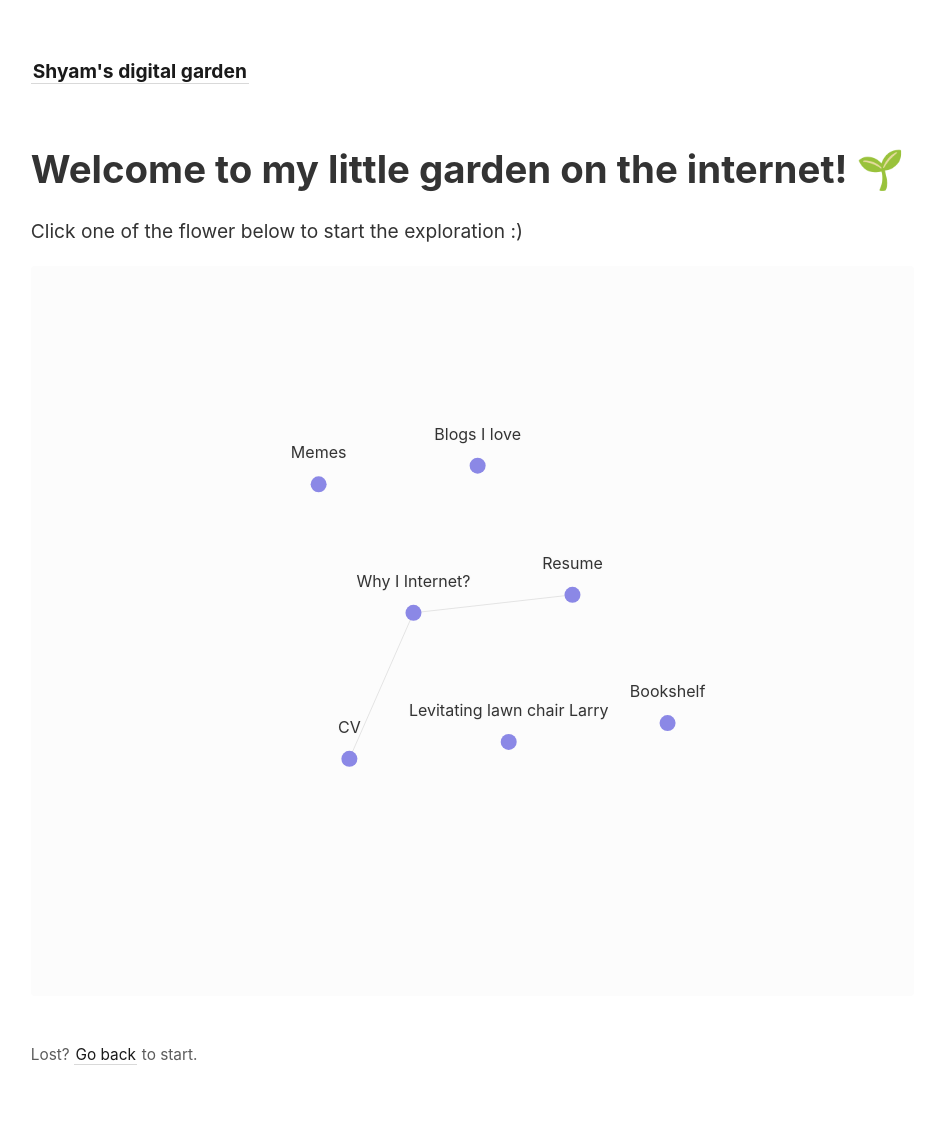
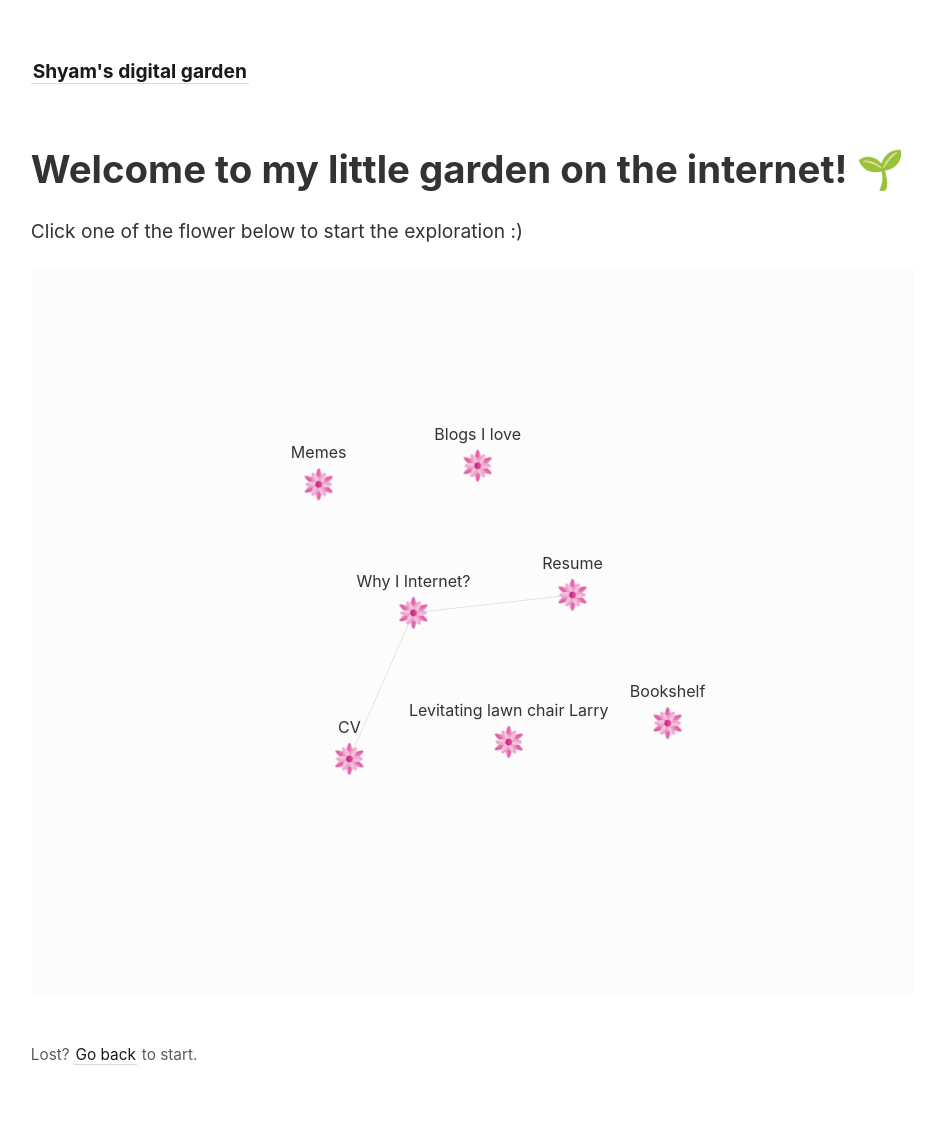
Before and after one commit to shyamjesal/digitalgarden, a Jekyll site: the page built from _pages/index.md, in a window 1280 px wide. Shown: the whole page, without its empty margins (46-979 px from the left). Built offline with Jekyll 4.4.1, drawn with Linux system fonts in a browser that asks for light colours.

Commit message:
replace dots with flowers

```diff
--- a/_includes/notes_graph.html
+++ b/_includes/notes_graph.html
@@ -8,6 +8,30 @@
     cursor: pointer;
     fill: #8b88e6;
     transition: all 0.15s ease-out;
+  }
+
+  .nodes image {
+    cursor: pointer;
+    transition: all 0.15s ease-out;
+  }
+
+  .zoom-notification {
+    position: absolute;
+    background: rgba(0, 0, 0, 0.7);
+    color: white;
+    padding: 10px;
+    border-radius: 4px;
+    bottom: 20px;
+    left: 50%;
+    transform: translateX(-50%);
+    opacity: 0;
+    transition: opacity 0.3s ease;
+    pointer-events: none;
+    z-index: 100;
+  }
+
+  .zoom-notification.show {
+    opacity: 1;
   }
 
   .text text {
@@ -35,6 +59,8 @@
 </style>
 
 <div id="graph-wrapper">
+  <div id="graph-wrapper">
+  <div class="zoom-notification" id="zoom-notification">Hold Ctrl key while scrolling to zoom</div>
   <script>
     var commentFlag = true;
 
@@ -253,10 +280,12 @@
           node.exit().remove();
           node = node
             .enter()
-            .append("circle")
-            .attr("r", (d) => {
-              return nodeSize[d.id];
-            })
+            .append("image")
+            .attr("href", (d) => d.image || "/assets/flower.png") // Use node's image property or default
+            .attr("width", (d) => nodeSize[d.id] * 4)
+            .attr("height", (d) => nodeSize[d.id] * 4)
+            .attr("x", (d) => -nodeSize[d.id]*2) // Offset to center the image
+            .attr("y", (d) => -nodeSize[d.id]*2) // Offset to center the image
             .on("click", onClick)
             .on("mouseover", onMouseover)
             .on("mouseout", onMouseout)
```
Also changed, not shown: other parts of _includes/notes_graph.html (+33 -4 lines), Gemfile.lock, assets/flower.png (added).
